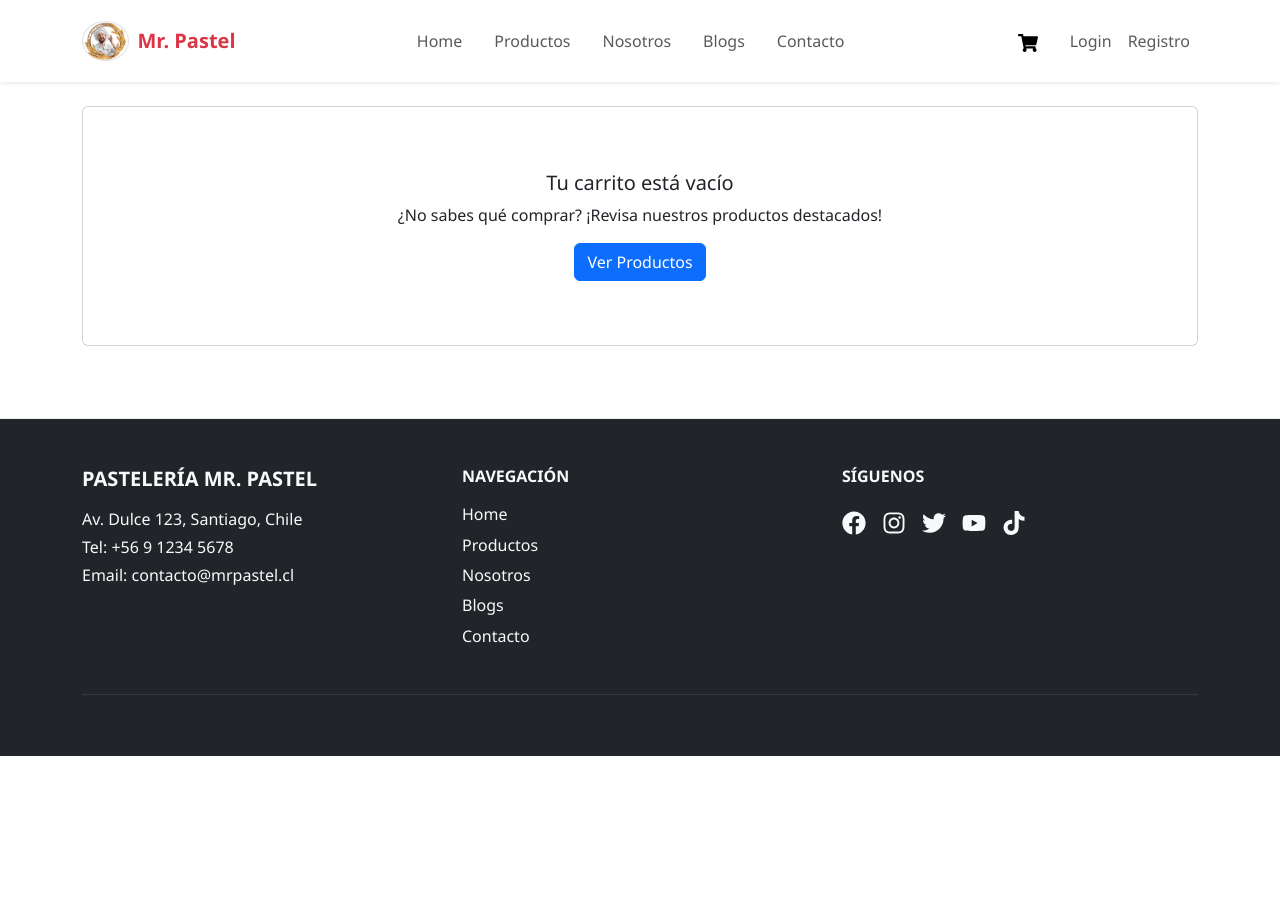
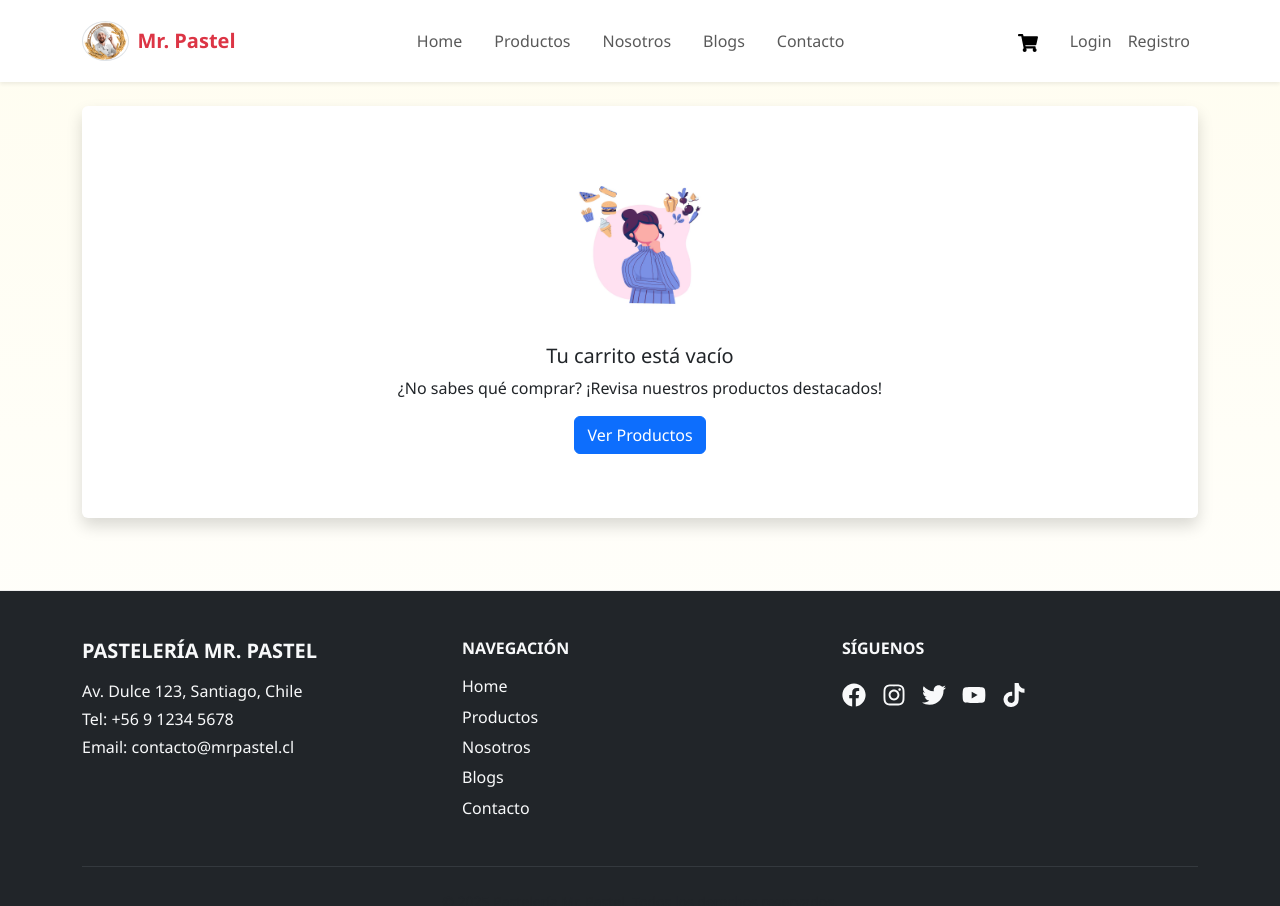
Before and after one commit to INMERCION/mr-pastel-react, a React (Create React App) app: page /carrito in a window 1280 px wide. Shown: the top 906 px of the page. Before the commit the page ends 800 px from the top, so only its background shows below. Built offline with nearby package versions, Linux system fonts and the light colour scheme.

Commit message:
Estilos de los formularios Carrito, registro,login y contacto

```diff
--- a/src/pages/Carrito.jsx
+++ b/src/pages/Carrito.jsx
@@ -1,5 +1,5 @@
 import { useContext } from 'react';
-import { Table, Button, Form, InputGroup, Card } from 'react-bootstrap';
+import { Table, Button, Form, InputGroup, Card, Image } from 'react-bootstrap';
 import { CartContext } from '../context/CartContext';
 import { useNavigate } from 'react-router-dom';
 import { BiTrash } from "react-icons/bi";
@@ -24,8 +24,15 @@ export default function Carrito() {
 
   if (!items.length) {
     return (
-      <Card className="text-center p-5">
+      <Card className="text-center p-5 shadow border-0">
         <Card.Body>
+          <Image
+                  src="../images/duda.jpg"
+                  alt="Carrito vacío"
+                  fluid
+                  className="mb-4"
+                  style={{ maxWidth: '150px', height: 'auto' }}
+                />
           <Card.Title>Tu carrito está vacío</Card.Title>
           <Card.Text>
             ¿No sabes qué comprar? ¡Revisa nuestros productos destacados!
@@ -40,7 +47,7 @@ export default function Carrito() {
 
   return (
     <div className="carrito-container">
-      <h1 className="mb-4">Carrito de Compras</h1>
+      <h1 className="mb-4 text-center text-danger fw-bold">Carrito de Compras</h1>
 
       <Table responsive hover className="align-middle">
         <thead className="table-light">
--- a/src/pages/Contacto.jsx
+++ b/src/pages/Contacto.jsx
@@ -49,7 +49,7 @@ export default function Contacto() {
     <Container className="my-5">
       <Row className="justify-content-md-center">
         <Col md={7} lg={6}>
-          <Card>
+          <Card className="border-0 shadow">
             <Card.Body className="p-4">
 
               <h1 className="text-center text-danger fw-bold mb-4">Contacto</h1>
--- a/src/pages/Login.jsx
+++ b/src/pages/Login.jsx
@@ -1,5 +1,4 @@
 import { useState } from "react";
-// 1. IMPORTAMOS los componentes de layout que vamos a usar
 import {
   Form,
   Button,
@@ -9,7 +8,8 @@ import {
   Col,
   Card,
 } from "react-bootstrap";
-import { useNavigate } from "react-router-dom";
+// 1. IMPORTAMOS Link PARA LA NAVEGACIÓN
+import { useNavigate, Link } from "react-router-dom";
 import { useAuth } from "../context/AuthContext";
 
 export default function Login() {
@@ -30,17 +30,14 @@ export default function Login() {
   };
 
   return (
-    // 2. Usamos un Container con margen vertical (my-5)
-    // Esto soluciona el problema de la barra de navegación
     <Container className="my-5">
-      {/* 3. Usamos Row y Col para centrar el contenido */}
       <Row className="justify-content-md-center">
         <Col md={6} lg={5} xl={4}>
-          {/* 4. Envolvemos todo en una Card para más sofisticación */}
-          <Card>
+          <Card className="border-0 shadow">
             <Card.Body className="p-4">
-              {/* Movemos el H1 y lo centramos */}
-              <h1 className="text-center text-danger fw-bold mb-4">Iniciar sesión</h1>
+              <h1 className="text-center text-danger fw-bold mb-4">
+                Iniciar sesión
+              </h1>
 
               {error && <Alert variant="danger">{error}</Alert>}
 
@@ -69,11 +66,17 @@ export default function Login() {
                   />
                 </Form.Group>
 
-                {/* 5. Hacemos que el botón ocupe todo el ancho */}
                 <Button type="submit" className="w-100">
                   Ingresar
                 </Button>
               </Form>
+
+              {/* 2. AQUÍ AGREGAMOS LA LÍNEA */}
+              <div className="mt-3 text-center">
+                <span>¿No tienes una cuenta? </span>
+                <Link to="/registro">Regístrate</Link>
+              </div>
+
             </Card.Body>
           </Card>
         </Col>
--- a/src/pages/Registro.jsx
+++ b/src/pages/Registro.jsx
@@ -80,7 +80,7 @@ export default function Registro() {
     <Container className="my-5">
       <Row className="justify-content-md-center">
         <Col md={8} lg={7}>
-          <Card>
+          <Card className="border-0 shadow">
             <Card.Body className="p-4">
               <h1 className="text-center text-danger fw-bold mb-4">Registro</h1>
 
--- a/src/styles/estilos.css
+++ b/src/styles/estilos.css
@@ -7,7 +7,7 @@
 }
 
 body {
-  background-color: #fff;
+  background: linear-gradient(180deg, #fffdf0 0%, #fff 100%);
   font-family: 'Segoe UI', sans-serif;
   margin: 0;
   padding: 0;
--- a/src/styles/home.css
+++ b/src/styles/home.css
@@ -49,6 +49,8 @@
 /* ======== PRODUCTOS DESTACADOS ======== */
 .productos-destacados {
   background: linear-gradient(180deg, #fff 0%, #fdf2f2 100%);
+  border-radius: 12px;
+  margin: 3rem 0;
 }
 
 .productos-destacados h2 {
--- a/src/styles/productos.css
+++ b/src/styles/productos.css
@@ -1,6 +1,7 @@
 /* ======== PRODUCTOS ======== */
 .catalogo-page {
-  background-color: #fff;
+  border-radius: 12px;
+  background: linear-gradient(180deg, #fff 0%, #fdf2f2 100%);
   min-height: 100vh;
 }
 
```
Also changed, not shown: public/images/duda.jpg (added).
